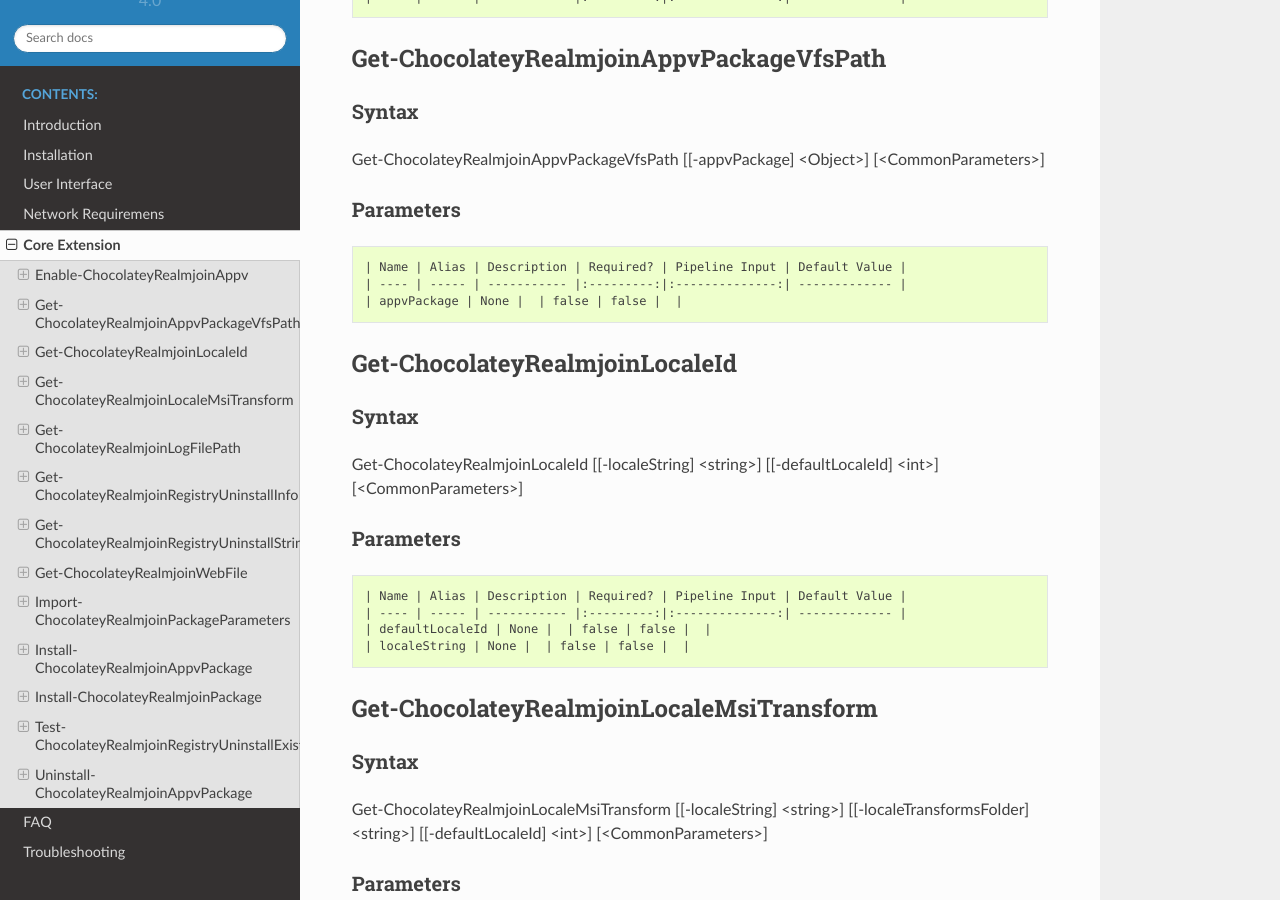
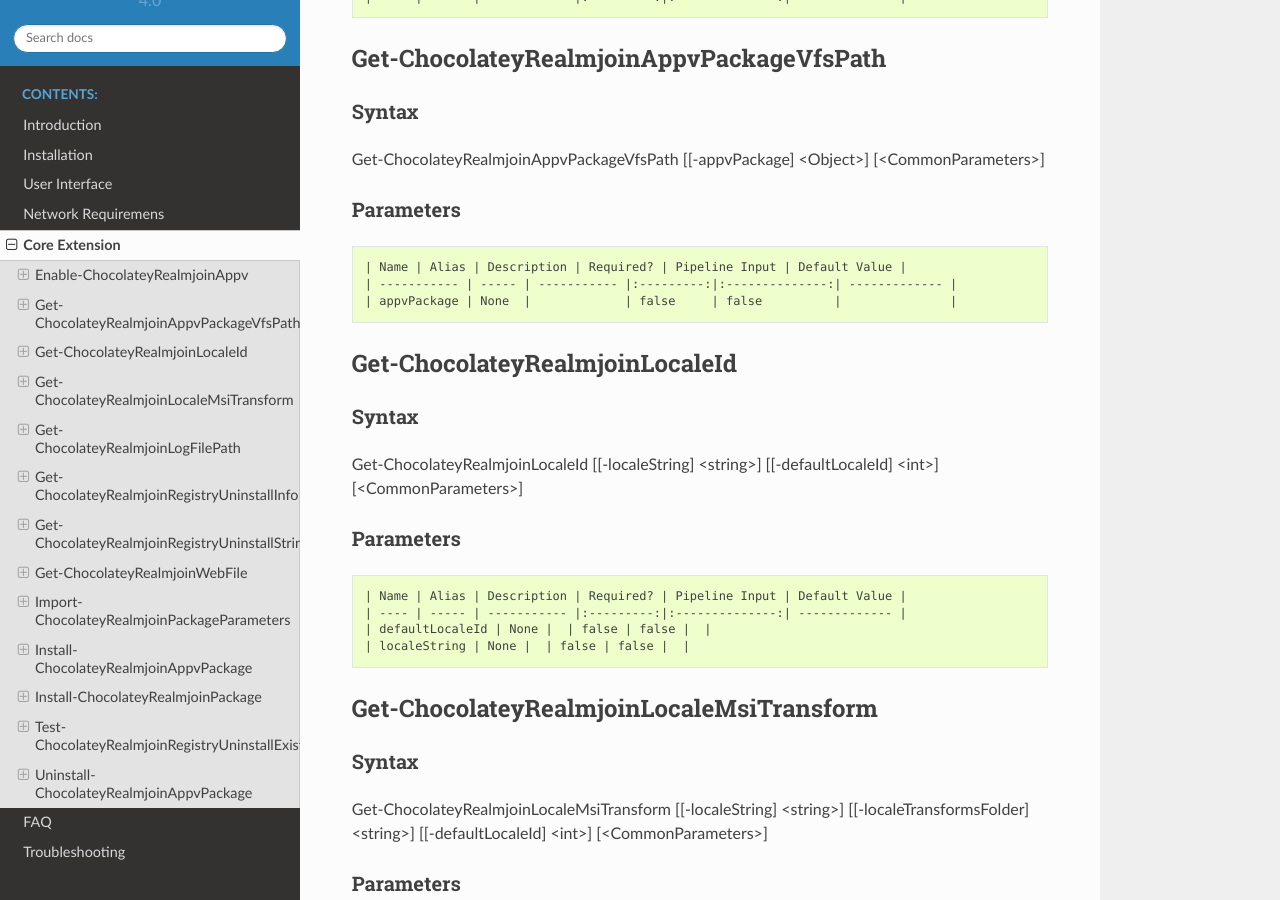
Before and after one commit to bb-froggy/realmjoin-docs, a Sphinx documentation site: the page built from docs/core-extension.md, in a window 1280 px wide and 900 px high, scrolled down 405 px. Built offline with Sphinx 7.4.7 and the Read the Docs theme 2.0.0, drawn with Linux system fonts in a browser that asks for light colours.

Commit message:
check rtd

````diff
--- a/docs/core-extension.md
+++ b/docs/core-extension.md
@@ -19,8 +19,8 @@
 
 ```no-highlight
 | Name | Alias | Description | Required? | Pipeline Input | Default Value |
-| ---- | ----- | ----------- |:---------:|:--------------:| ------------- |
-| appvPackage | None |  | false | false |  |
+| ----------- | ----- | ----------- |:---------:|:--------------:| ------------- |
+| appvPackage | None  |             | false     | false          |               |
 ```
 
 ## Get-ChocolateyRealmjoinLocaleId
````
